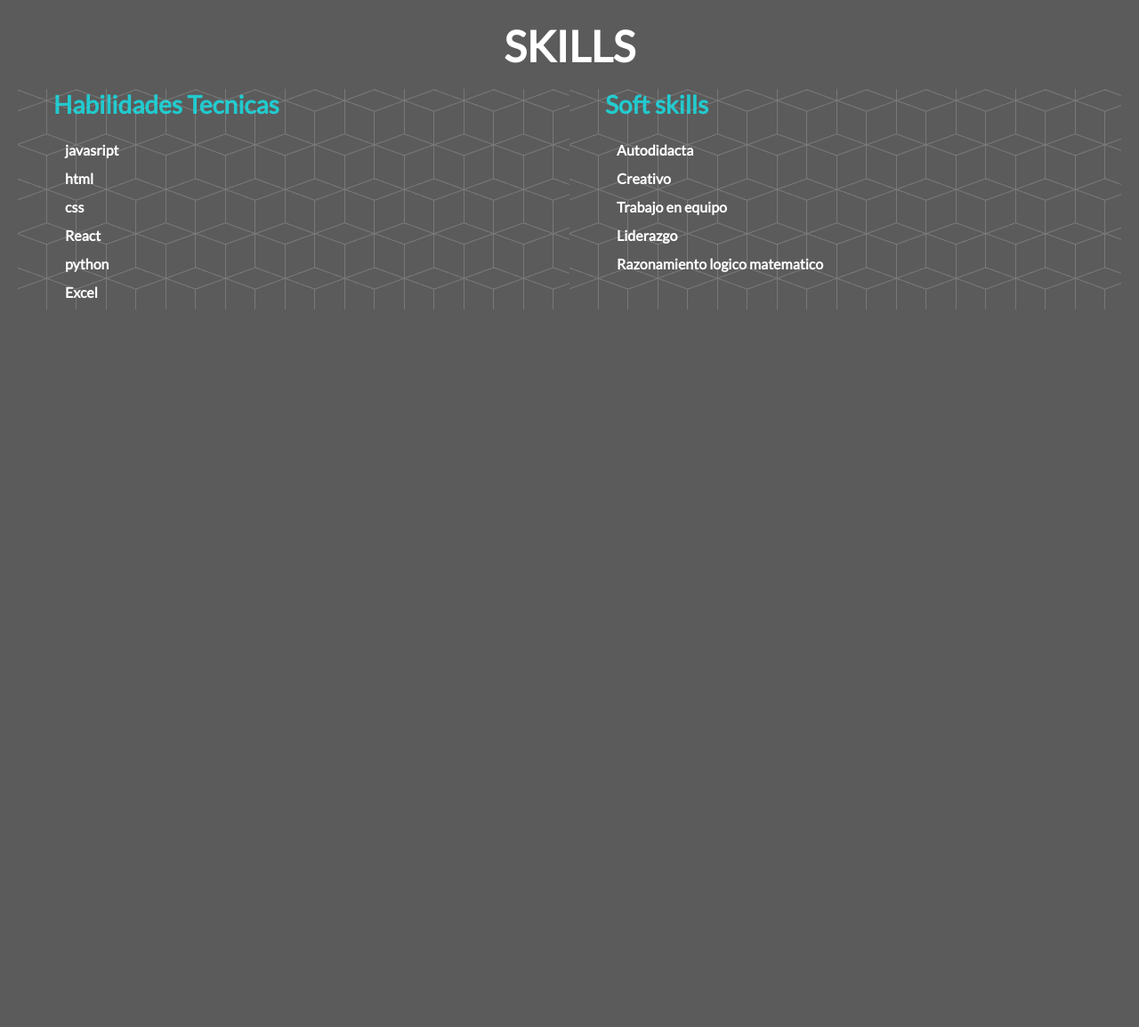
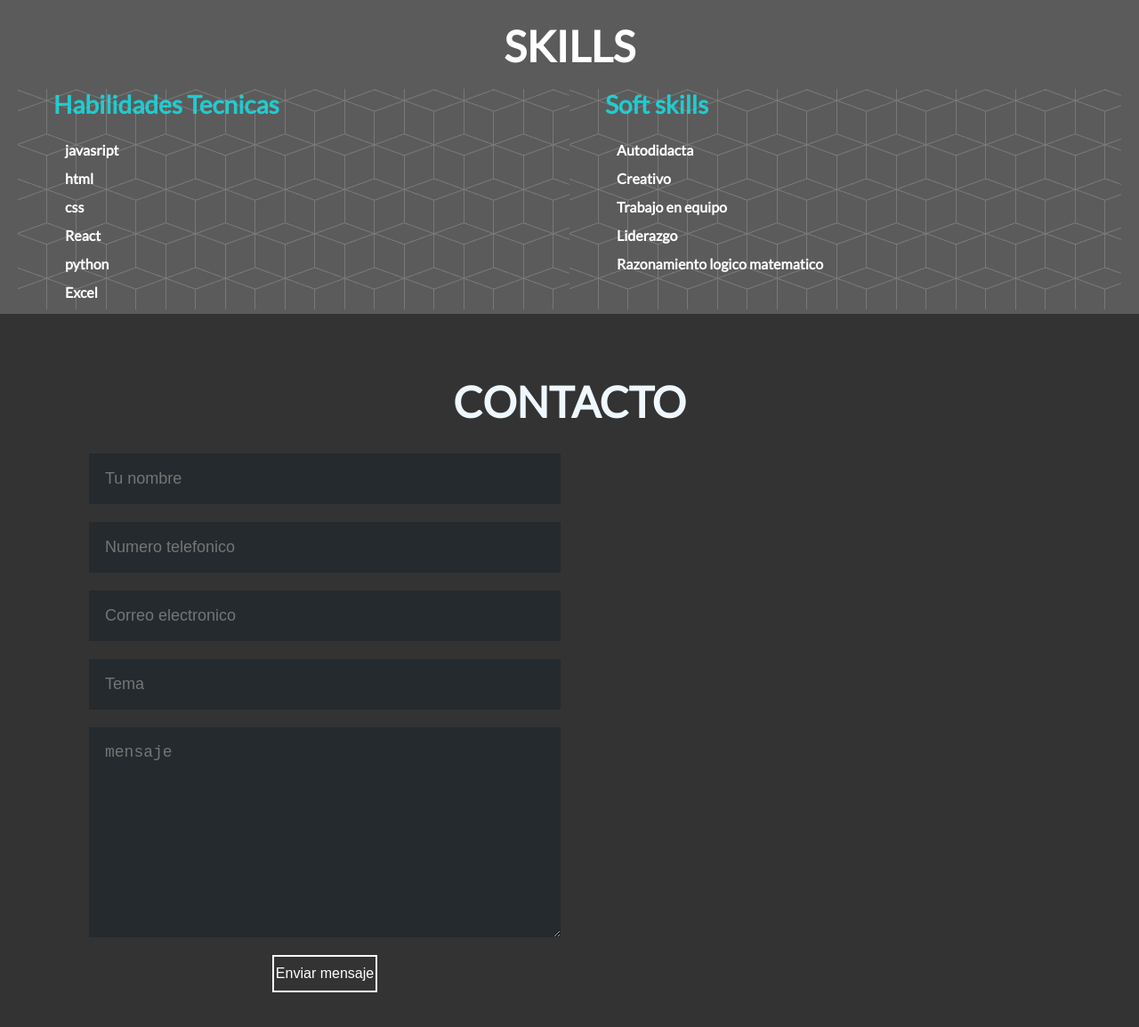
Before and after one commit to betobytes/betobytes.github.io, a plain HTML site: page index.html in a window 1280 px wide. Shown: the part 2508-3663 px from the top of the page at 89% size. Before the commit the page ends 2861 px from the top, so only its background shows below. Drawn offline with nearby package versions, Linux system fonts and the light colour scheme.

Commit message:
ultima version portafolio

```diff
--- a/estilos/estilos.css
+++ b/estilos/estilos.css
@@ -318,3 +318,66 @@ html{
 .portafolio .galeria .proyecto .overlay:hover h3{
     margin-bottom: 0px;
 }
+
+.contacto{
+    background-color: #333;
+    color: aliceblue;
+    padding: 50px 0;
+}
+.contacto .contenido-seccion{
+    max-width: 1100px;
+    margin: auto;
+}
+.contacto h2{
+    font-size: 48px;
+    text-align: center;
+    padding: 20px 0;
+}
+.contacto .fila{
+    display: flex;
+}
+.contacto .col{
+    width:50%;
+    padding: 10px;
+    position: relative;
+
+}
+.contacto .col input, .contacto .col .area{
+    display: block;
+    width:100%;
+    padding:18px;
+    border:none;
+    margin-bottom: 20px;
+    background-color: #252a2e;
+    color:aliceblue;
+    font-size: 18px;
+}
+.contacto button{
+    cursor:pointer;
+    background-color:transparent;
+    border:2px solid #fff;
+    width:fit-content;
+    display: block;
+    margin:20px auto;
+    padding: 10px 2px;
+    font-size: 16px;
+    color:#fff;
+    position: relative;
+    z-index:10;
+}
+.contacto button .overlay{
+    position:absolute;
+    color: #333;
+    top:0;
+    left:0;
+    width:0;
+    height: 100%;
+    background-color: aqua;
+    z-index: -1;
+    transition: 1s;
+}
+.contacto button:hover .overlay{
+    width: 100%;
+    color: #333;
+
+}
--- a/index.html
+++ b/index.html
@@ -187,6 +187,22 @@
         </div>
     </div>
 </section>
+<section id="contacto" class="contacto">
+    <div class="contenido-seccion">
+        <h2>CONTACTO</h2>
+        <div class="fila">
+            <div class="col">
+                <input type="text" placeholder="Tu nombre">
+                <input type="text" placeholder="Numero telefonico">
+                <input type="text" placeholder="Correo electronico">
+                <input type="text" placeholder="Tema">
+                <textarea name="" class="area" id="" cols="30" rows="10" placeholder="mensaje"></textarea>
+                <button>Enviar mensaje <span class="overlay"></span></button>
+
+            </div>
+        </div>
+    </div>
+</section>
 
     </main>
 
```
